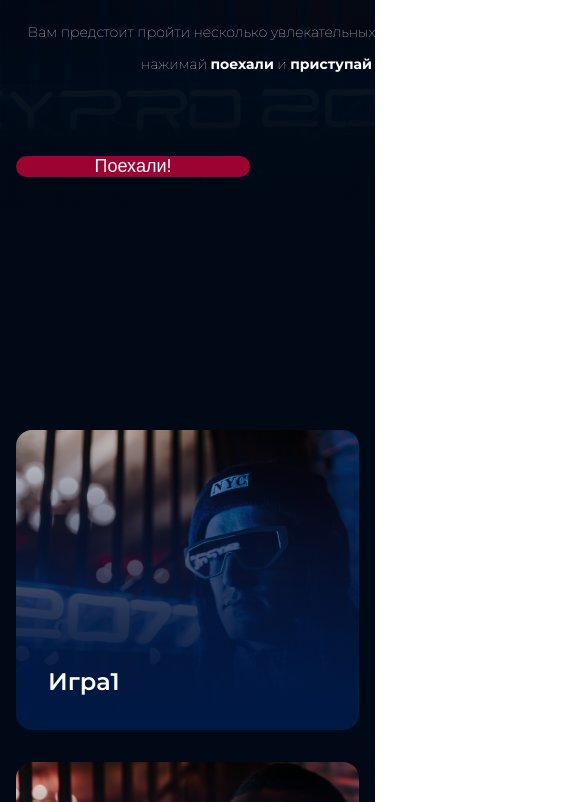
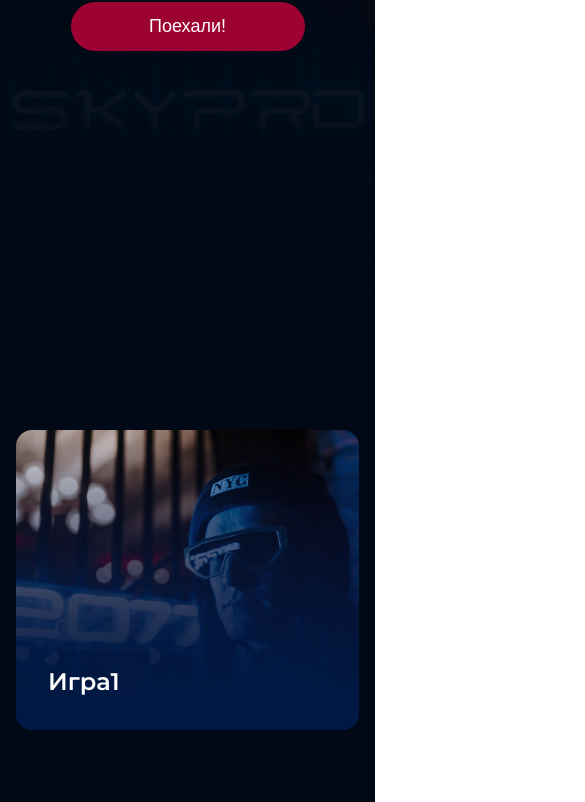
Before and after one commit to KarinaSkyeng/2-nd-course, a plain HTML site: page index.html in a window 390 px wide. Shown: the part 433-1235 px from the top of the page, 585 px wide, since content can reach past the window. Drawn offline with Linux system fonts and the light colour scheme.

Commit message:
changes in mibile file

```diff
--- a/_mobile.scss
+++ b/_mobile.scss
@@ -8,30 +8,38 @@
         width: 375px;
         height: 735px;
         gap: 32px;
+        background: linear-gradient(180deg, rgba(0, 0, 0, 0.00) -7.35%, #000915 100%), url(./images/mobile-bg.jpg), lightgray -240.259px 0px / 294% 100% no-repeat;
 
         &__header {
             width: 343px;
-            height: 77px;
             display: flex;
             flex-direction: column;
             justify-content: center;
-            margin-top: 238px;
+
             &-title {
+                width: 343px;
                 text-align: center;
                 font-size: 32px;
             }
             &-text {
+                width: 343px;
                 text-align: center;
                 font-size: 14px;
+                line-height: 22px;
             }
             &-bold {
                 font-size: 14px;
             }
         }
+        &__button {
+            align-self: center;
+            margin-top: 0;
+        }
     }
 
     .container__game {
         max-width: 375px;
+        height: 1221px;
         display: grid;
         grid-template-columns: repeat(4, 1fr);
         gap: 32px;
```
Also changed, not shown: images/mobile-bg.jpg (added), style.css, 1 other file.
